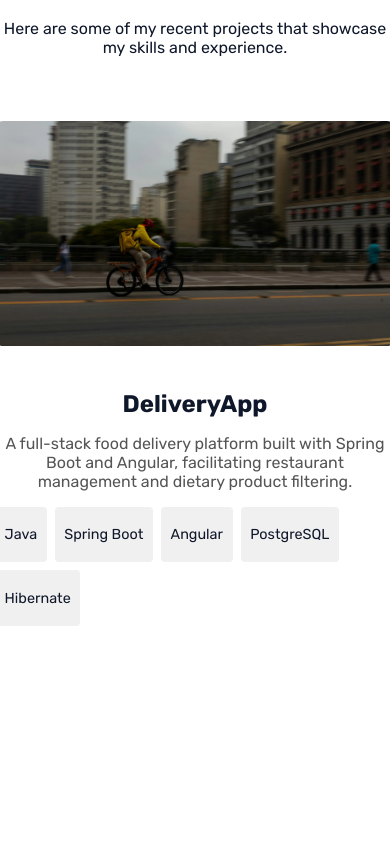
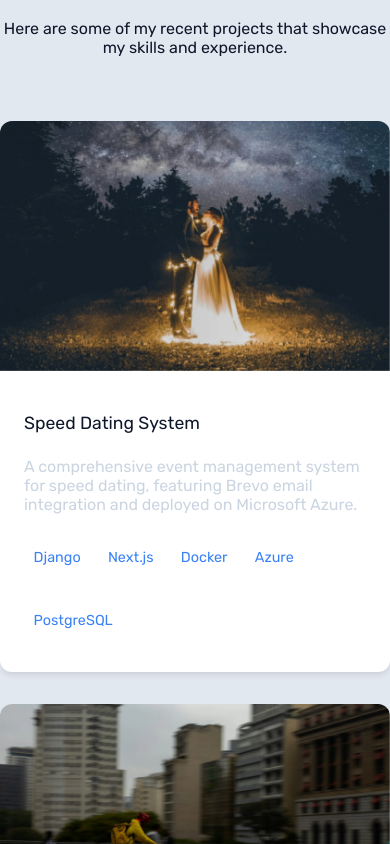
Before and after one commit to Mattias988/MKorsakowsky-V2, a Next.js app in the folder frontend/: page / in a window 390 px wide. Shown: the part 6620-7464 px from the top of the page. Before the commit the page ends 7342 px from the top, so only its background shows below. Built offline with nearby package versions, Linux system fonts and the light colour scheme; no server answers.

Commit message:
feat: enhance ProjectCard and FeaturedProjects styles with responsive layout and improved hover effects

```diff
--- a/frontend/src/components/ProjectCard/ProjectCard.module.scss
+++ b/frontend/src/components/ProjectCard/ProjectCard.module.scss
@@ -1,42 +1,77 @@
+@use '@/styles/abstracts/variables' as v;
+
+.ProjectCardContainer {
+  width: 100%;
+  max-width: 450px;
+  height: 100%;
+  background-color: v.$bg-primary;
+  box-shadow: 0 4px 6px -1px rgba(0, 0, 0, 0.1);
+  border-radius: 12px;
+  overflow: hidden;
+  display: flex;
+  flex-direction: column;
+  text-align: left;
 
 
-.ProjectCardContainer {
-  width: 400px;
-  height: 100%;
+  &:hover {
+    .image {
+      transform: scale(1.1);
+    }
+    box-shadow: 0 10px 20px rgba(0,0,0,0.2);
+  }
+
+  .imageContainer {
+    width: 100%;
+    height: 250px;
+    overflow: hidden;
+    position: relative;
 
     .image {
       width: 100%;
-    height: 50%;
+      height: 100%;
       object-fit: cover;
-    border-radius: 8px;
-    margin-bottom: 1rem;
+      display: block;
+      overflow: hidden;
+      backface-visibility: hidden;
+      transition: transform 0.3s ease-out, box-shadow 0.3s ease;
+    }
   }
 
 
+
+
+  .content {
+    padding: 1.5rem;
+    display: flex;
+    flex-direction: column;
+    flex-grow: 1;
+
     .title {
-    font-size: 1.5rem;
-    font-weight: bold;
+      font-size: 1.1rem;
+      font-weight: normal;
       margin-bottom: 0.5rem;
+
     }
 
     .description {
       font-size: 1rem;
-    color: #555;
+      color: v.$text-secondary;
       margin-bottom: 1rem;
     }
 
     .technologiesUsed {
+      margin-top: auto;
       display: flex;
       flex-wrap: wrap;
       gap: 0.5rem;
-    margin-bottom: 1rem;
 
       .techItem {
-        background-color: #f0f0f0;
+        background-color: v.$bg-primary;
+        color: v.$raw-blue-500;
         padding: 0.3rem 0.6rem;
         border-radius: 4px;
         font-size: 0.9rem;
       }
-
     }
   }
+}
--- a/frontend/src/components/ProjectCard/ProjectCard.tsx
+++ b/frontend/src/components/ProjectCard/ProjectCard.tsx
@@ -6,8 +6,10 @@ export default function ProjectCard({title, description, technologies, src} : Pr
 
     return (
         <section className={styles.ProjectCardContainer}>
+            <div className={styles.imageContainer}>
                 <Image src={src} alt={title} className={styles.image}/>
-
+            </div>
+            <div className={styles.content}>
                 <h3 className={styles.title}>{title}</h3>
                 <p className={styles.description}>{description}</p>
 
@@ -18,6 +20,7 @@ export default function ProjectCard({title, description, technologies, src} : Pr
                         </div>
                     ))}
                 </div>
+            </div>
         </section>
     )
 }
--- a/frontend/src/sections/FeaturedProjects/FeaturedProjects.module.scss
+++ b/frontend/src/sections/FeaturedProjects/FeaturedProjects.module.scss
@@ -1,15 +1,17 @@
 @use '@/styles/abstracts/mixins' as mixins;
+@use '@/styles/abstracts/variables' as v;
 
 .featuredProjectsContainer {
   @include mixins.section-defaults;
-
+  background-color: v.$raw-slate-200;
 
 
   .projectsCardsContainer{
-    width: 1540px;
-    display: flex;
-    flex-direction: row;
-    justify-content: center;
+    width: 100%;
+    margin: 0 auto;
+    max-width: 1540px;
+    display: grid;
+    grid-template-columns: repeat(auto-fit, minmax(300px, 1fr));
     gap: 2rem;
     overflow-x: auto;
     padding-bottom: 1rem;
```
Lines whose indentation alone changed are shown as unchanged.
